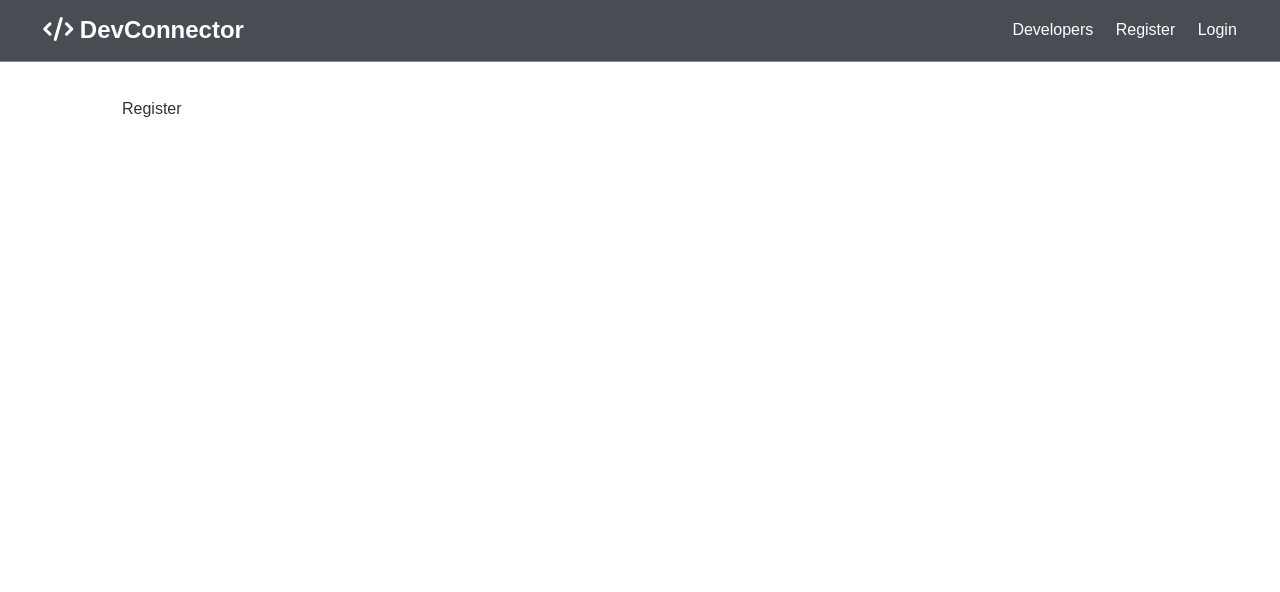
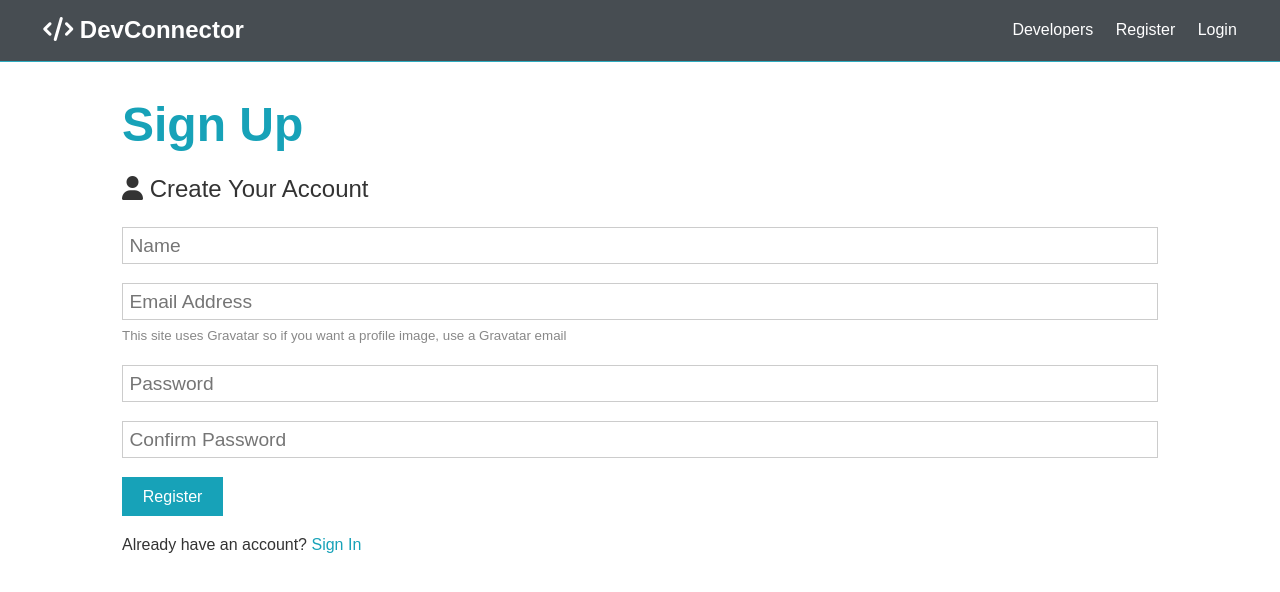
Before and after one commit to IslomJonMirzakbarov/devconnector, a React (Create React App) app in the folder client/: page /register in a window 1280 px wide. Shown: the top 592 px of the page. Built offline with nearby package versions, Linux system fonts and the light colour scheme.

Commit message:
register and login forms created

```diff
--- a/client/package.json
+++ b/client/package.json
@@ -11,6 +11,7 @@
     "@types/node": "^17.0.39",
     "@types/react": "^18.0.11",
     "@types/react-dom": "^18.0.5",
+    "axios": "^0.27.2",
     "react": "^18.1.0",
     "react-dom": "^18.1.0",
     "react-redux": "^8.0.2",
@@ -42,5 +43,6 @@
       "last 1 firefox version",
       "last 1 safari version"
     ]
-  }
+  },
+  "proxy": "http://localhost:5000"
 }
--- a/client/src/components/auth/Login.tsx
+++ b/client/src/components/auth/Login.tsx
@@ -1,9 +1,61 @@
-import React from 'react'
+import React, { useState } from "react";
 
 const Login = () => {
+  const [formData, setFormData] = useState({
+    email: "",
+    password: "",
+  });
+
+  const { email, password } = formData;
+
+  const onChange = (e: React.ChangeEvent<HTMLInputElement>) =>
+    setFormData({
+      ...formData,
+      [e.target.name]: e.target.value,
+    });
+
+  const onSubmit = (e: React.FormEvent<HTMLFormElement>) => {
+    e.preventDefault();
+
+    console.log("SUCCESS!");
+  };
+
   return (
-    <div>Login</div>
-  )
-}
+    <>
+      <h1 className="large text-primary">Sign In</h1>
+      <p className="lead">
+        <i className="fas fa-user"></i> Sign Into Your Account
+      </p>
+      <form
+        className="form"
+        onSubmit={(e) => onSubmit(e)}
+      >
+        <div className="form-group">
+          <input
+            value={email}
+            onChange={(e) => onChange(e)}
+            type="email"
+            placeholder="Email Address"
+            name="email"
+          />
+        </div>
+        <div className="form-group">
+          <input
+            type="password"
+            placeholder="Password"
+            value={password}
+            onChange={(e) => onChange(e)}
+            name="password"
+            minLength={6}
+          />
+        </div>
+        <input type="submit" className="btn btn-primary" value="Login" />
+      </form>
+      <p className="my-1">
+        Don't have an account? <a href="login.html">Sign Up</a>
+      </p>
+    </>
+  );
+};
 
-export default Login
+export default Login;
--- a/client/src/components/auth/Register.tsx
+++ b/client/src/components/auth/Register.tsx
@@ -1,9 +1,91 @@
-import React from 'react'
+import React, { useState } from "react";
 
 const Register = () => {
+  const [formData, setFormData] = useState({
+    name: "",
+    email: "",
+    password: "",
+    password2: "",
+  });
+
+  const { name, email, password, password2 } = formData;
+
+  const onChange = (e: React.ChangeEvent<HTMLInputElement>) =>
+    setFormData({
+      ...formData,
+      [e.target.name]: e.target.value,
+    });
+
+  const onSubmit = (e: React.FormEvent<HTMLFormElement>) => {
+    e.preventDefault();
+    if (password !== password2) {
+      console.log("Passwords do not match.");
+    } else {
+      console.log('SUCCESS!');
+    }
+  };
+
   return (
-    <div>Register</div>
-  )
-}
+    <>
+      <h1 className="large text-primary">Sign Up</h1>
+      <p className="lead">
+        <i className="fas fa-user"></i> Create Your Account
+      </p>
+      <form
+        className="form"
+        onSubmit={(e) => onSubmit(e)}
+        action="create-profile.html"
+      >
+        <div className="form-group">
+          <input
+            type="text"
+            value={name}
+            onChange={(e) => onChange(e)}
+            placeholder="Name"
+            name="name"
+            required
+          />
+        </div>
+        <div className="form-group">
+          <input
+            value={email}
+            onChange={(e) => onChange(e)}
+            type="email"
+            placeholder="Email Address"
+            name="email"
+          />
+          <small className="form-text">
+            This site uses Gravatar so if you want a profile image, use a
+            Gravatar email
+          </small>
+        </div>
+        <div className="form-group">
+          <input
+            type="password"
+            placeholder="Password"
+            value={password}
+            onChange={(e) => onChange(e)}
+            name="password"
+            minLength={6}
+          />
+        </div>
+        <div className="form-group">
+          <input
+            type="password"
+            value={password2}
+            onChange={(e) => onChange(e)}
+            placeholder="Confirm Password"
+            name="password2"
+            minLength={6}
+          />
+        </div>
+        <input type="submit" className="btn btn-primary" value="Register" />
+      </form>
+      <p className="my-1">
+        Already have an account? <a href="login.html">Sign In</a>
+      </p>
+    </>
+  );
+};
 
-export default Register
+export default Register;
```
Also changed, not shown: 1 other file (tests, documents, lock files or other folders).
